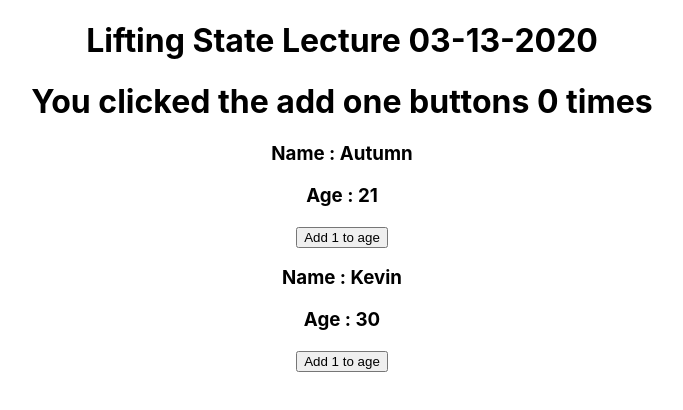
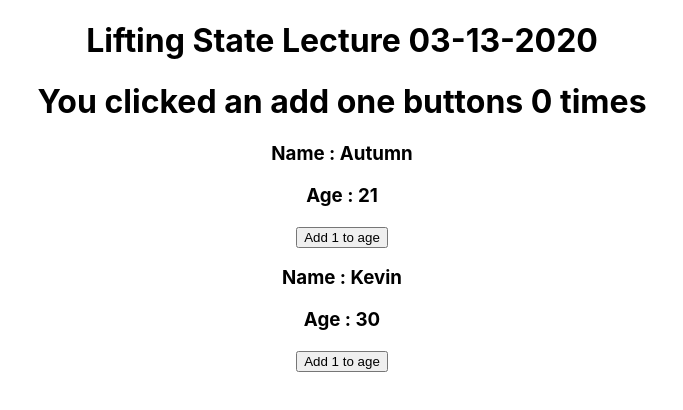
Before and after one commit to cs-fullstack-2020-spring/react-lift-state-20200313-autumn-ragland, a React (Create React App) app in the folder state-app/: page / in a window 1280 px wide. Shown: the top 410 px of the page, without its empty margins (298-981 px from the left). Built offline with nearby package versions, Linux system fonts and the light colour scheme.

Commit message:
comment updated

```diff
--- a/state-app/src/components/AppContainer.jsx
+++ b/state-app/src/components/AppContainer.jsx
@@ -24,7 +24,7 @@ class AppContainer extends Component {
         console.log(`The initial name and age of the first person is ${age1} ${name1}\nThe initial name and age of the second person is ${age2} ${name2}`);
         return (
             <div>
-                <h1>You clicked the add one buttons {this.state.numberOfClicks} times</h1>
+                <h1>You clicked an add one buttons {this.state.numberOfClicks} times</h1>
                 <Person name={name1} age={age1} updateAge ={this.updateAge}/>
                 <Person name={name2} age={age2} updateAge ={this.updateAge}/>
             </div>
```
